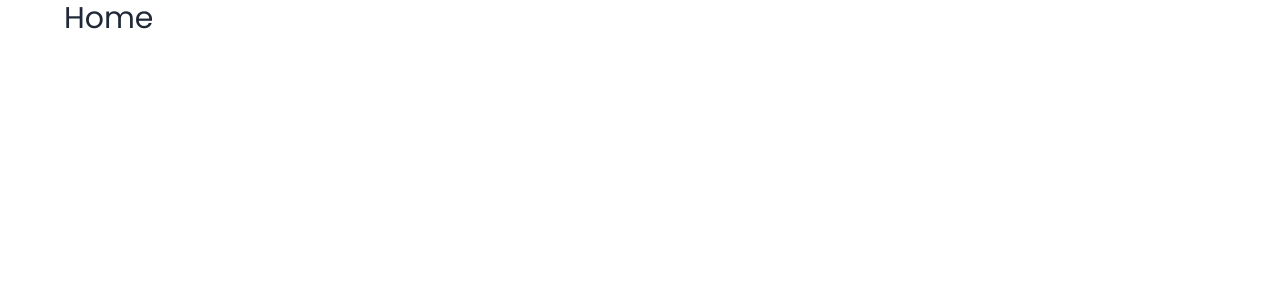
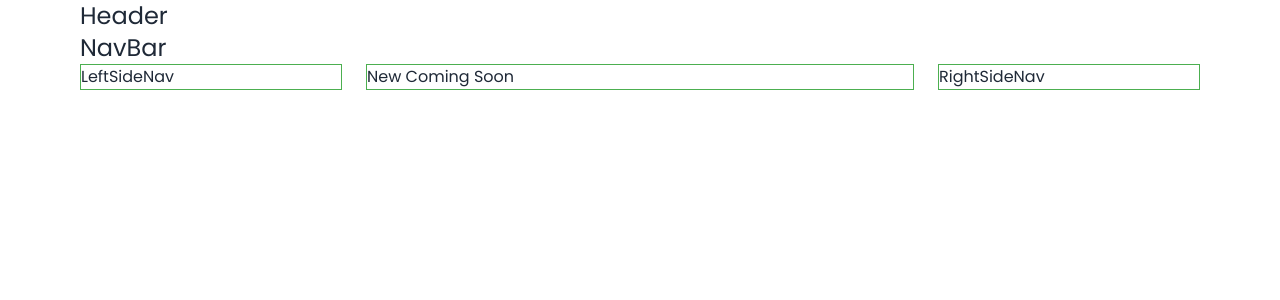
Before and after one commit to mstsurnalyakter/dragon-news, a React (Vite) app: page / in a window 1280 px wide. Shown: the top 300 px of the page. Built offline with nearby package versions, Linux system fonts and the light colour scheme.

Commit message:
basic layout created

```diff
--- a/src/layouts/Root.jsx
+++ b/src/layouts/Root.jsx
@@ -5,7 +5,7 @@ import { Outlet } from 'react-router'
 const Root = () => {
   return (
     <div className="font-poppins">
-      <div className='max-w-6xl mx-auto'>
+      <div className='max-w-6xl mx-auto px-4'>
         <Outlet />
       </div>
     </div>
--- a/src/pages/Home/Home.jsx
+++ b/src/pages/Home/Home.jsx
@@ -1,9 +1,25 @@
 import React from 'react'
+import Header from '../Shared/Header/Header';
+import NavBar from '../Shared/NavBar/NavBar';
+import LeftSideNav from '../Shared/LeftSideNav/LeftSideNav';
+import RightSideNav from '../Shared/RightSideNav/RightSideNav';
 
 const Home = () => {
   return (
     <div>
-      <h2 className='text-3xl'>Home</h2>
+      <Header />
+      <NavBar />
+      <div className="grid grid-cols-1 lg:grid-cols-4 gap-6">
+        <div className="border border-green-500">
+          <LeftSideNav />
+        </div>
+        <div className="lg:col-span-2 border border-green-500">
+          <h1>New Coming Soon</h1>
+        </div>
+        <div className="border border-green-500">
+          <RightSideNav />
+        </div>
+      </div>
     </div>
   );
 }
--- /dev/null
+++ b/src/pages/Shared/Header/Header.jsx
@@ -0,0 +1,14 @@
+import React from 'react'
+import PropTypes from 'prop-types'
+
+const Header = props => {
+  return (
+    <div>
+      <h2 className='text-2xl'>Header</h2>
+    </div>
+  );
+}
+
+Header.propTypes = {}
+
+export default Header
--- /dev/null
+++ b/src/pages/Shared/LeftSideNav/LeftSideNav.jsx
@@ -0,0 +1,12 @@
+import React from 'react'
+import PropTypes from 'prop-types'
+
+const LeftSideNav = () => {
+  return (
+    <div>LeftSideNav</div>
+  )
+}
+
+LeftSideNav.propTypes = {}
+
+export default LeftSideNav
--- /dev/null
+++ b/src/pages/Shared/NavBar/NavBar.jsx
@@ -0,0 +1,14 @@
+import React from 'react'
+import PropTypes from 'prop-types'
+
+const NavBar = () => {
+  return (
+    <div>
+      <h2 className='text-2xl'>NavBar</h2>
+    </div>
+  );
+}
+
+NavBar.propTypes = {}
+
+export default NavBar
--- /dev/null
+++ b/src/pages/Shared/RightSideNav/RightSideNav.jsx
@@ -0,0 +1,12 @@
+import React from 'react'
+import PropTypes from 'prop-types'
+
+const RightSideNav = () => {
+  return (
+    <div>RightSideNav</div>
+  )
+}
+
+RightSideNav.propTypes = {}
+
+export default RightSideNav
```
